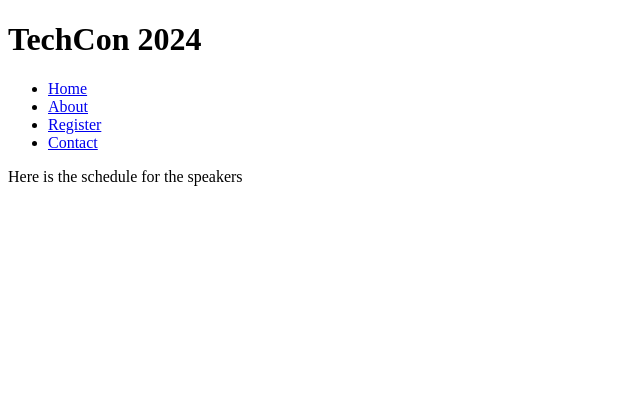
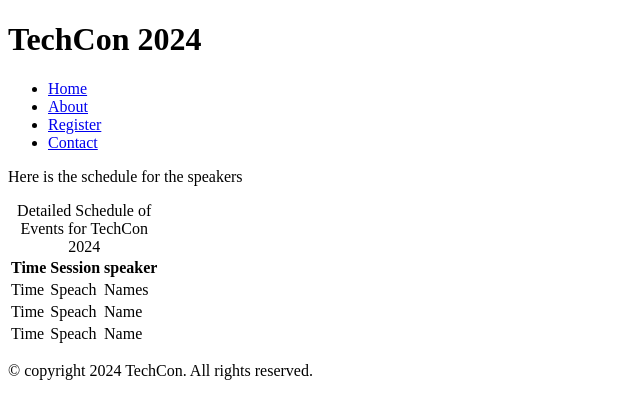
Before and after one commit to kevinotieno254/TechCon_HTML, a plain HTML site: page techcon_website/schedule.html in a window 1280 px wide. Shown: the whole page, without its empty margins (0-640 px from the left). Drawn offline with Linux system fonts and the light colour scheme.

Commit message:
add file

```diff
--- a/techcon_website/schedule.html
+++ b/techcon_website/schedule.html
@@ -10,18 +10,70 @@
         <h1>TechCon 2024</h1>
         <nav>
             <ul>
-                <li><a href="Home.html">Home</a></li>
-                <li><a href="About.html">About</a></li>
-                <li><a href="Register.html">Register</a></li>
-                <li><a href="Contact.html">Contact</a></li>
+            <li><a href="index.html">Home</a></li>
+            <li><a href="about.html">About</a></li>
+            <li><a href="register.html">Register</a></li>
+            <li><a href="contact.html">Contact</a></li>
             </ul>
         </nav>
     </header>
     <main>
         <p>Here is the schedule for the speakers</p>
         <table>
+            <caption>Detailed Schedule of Events for TechCon 2024</caption>
+            <tr>
+                <th scope="col">
+                    Time
 
+                </th>
+                <th scop="col">
+                    Session
+
+                </th>
+                <th scope="col">
+                    speaker
+
+                </th>
+            </tr>
+            <tr>
+                <td>
+                    Time
+                </td>
+                <td>
+                    Speach
+                </td>
+                <td>
+                    Names
+                </td>
+            </tr>
+            <tr>
+                <td>
+                    Time
+
+                </td>
+                <td>
+                    Speach
+
+                </td>
+                <td>
+                    Name
+                </td>
+            </tr>
+            <tr>
+                <td>
+                    Time
+                </td>
+                <td>
+                    Speach
+                </td>
+                <td>
+                    Name
+                </td>
+            </tr>
         </table>
     </main>
+    <footer>
+        <p>&copy; copyright 2024 TechCon. All rights reserved.</p>
+    </footer>
 </body>
 </html>
```
Also changed, not shown: register.html (added).
